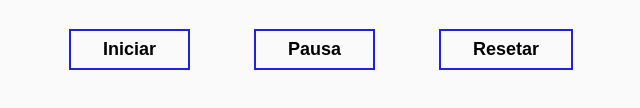
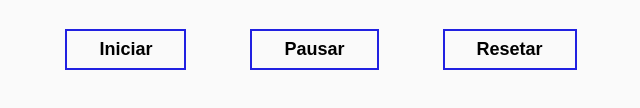
Before and after one commit to MariaJuliaAS/DevClock, a plain HTML site: page index.html in a window 1280 px wide. Shown: the part 518-626 px from the top of the page, 319-959 px from the left. Drawn offline with Linux system fonts and the light colour scheme; a web font is replaced by a local one.

Commit message:
Update index.html

```diff
--- a/index.html
+++ b/index.html
@@ -21,7 +21,7 @@
     </div>
     <div class="buttons">
         <button onclick="start()" id="start">Iniciar</button>
-        <button onclick="pause()" id="pause">Pausa</button>
+        <button onclick="pause()" id="pause">Pausar</button>
         <button onclick="reset()" id="reset">Resetar</button>
     </div>
 
```
